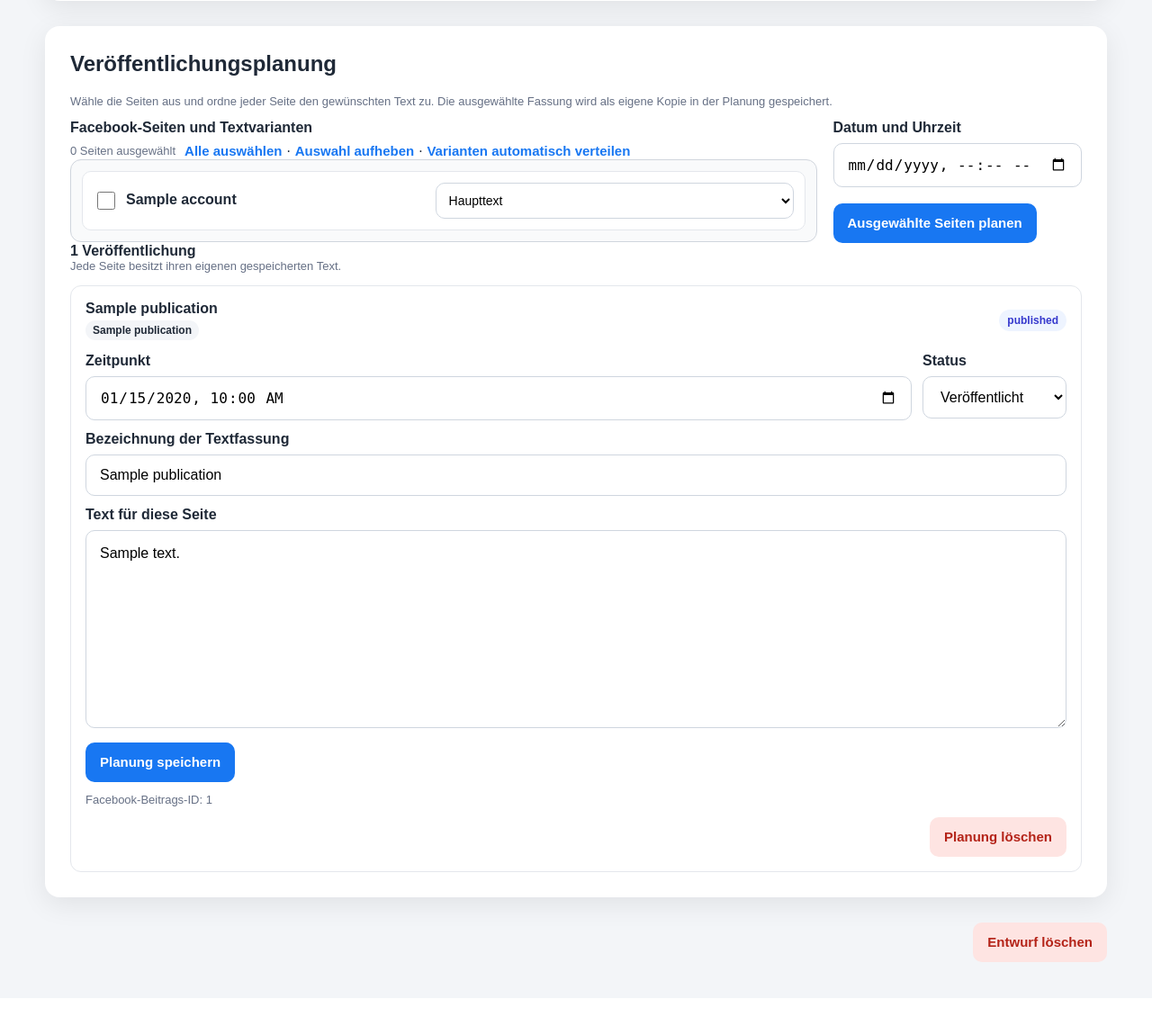
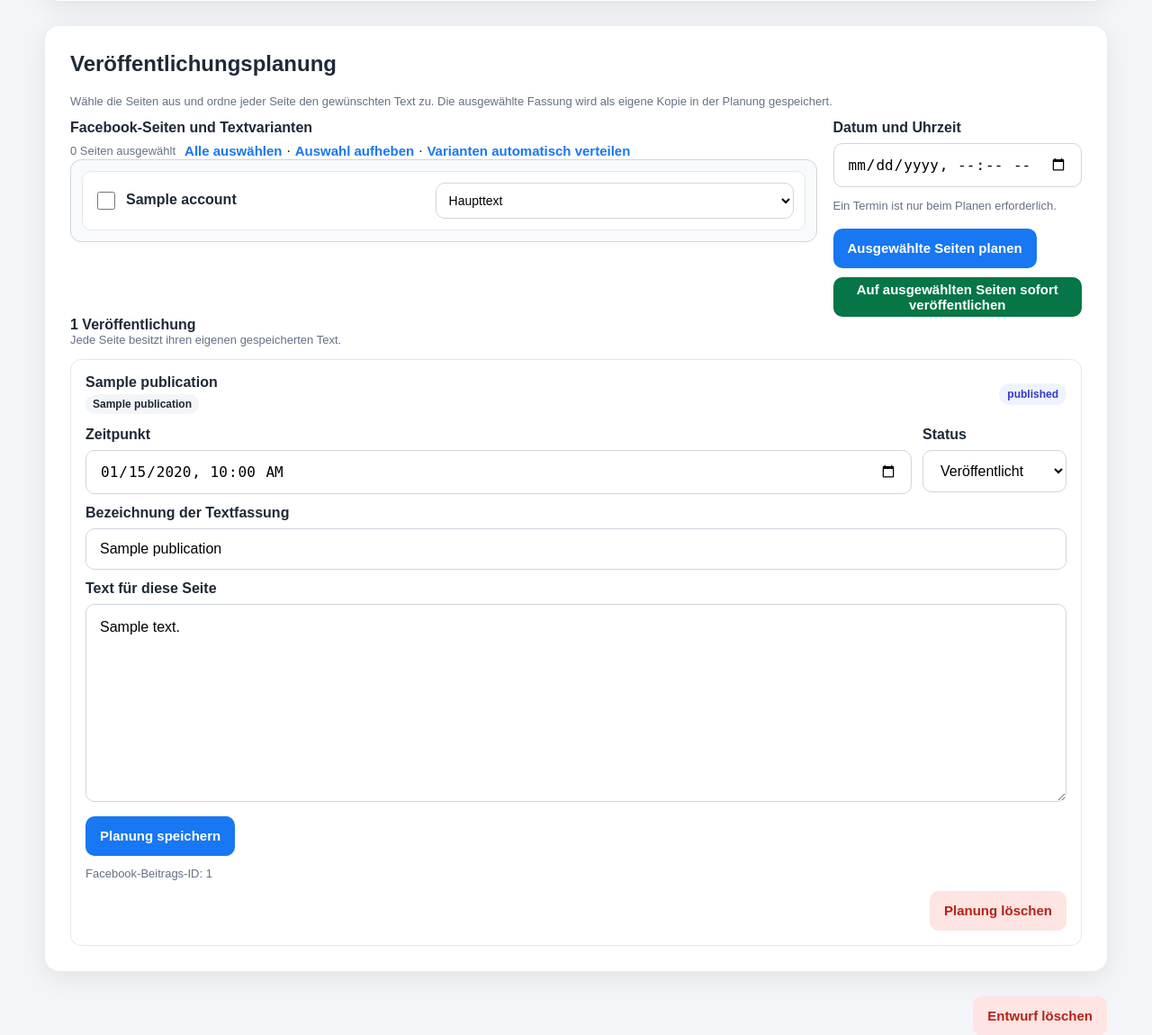
Before and after one commit to fb-bezirk-collab/facebook-seitenassistent, a Python web app: template templates/draft_edit.html in a window 1280 px wide. Shown: the part 1175-2325 px from the top of the page at 90% size. Before the commit the page ends 2244 px from the top, so only its background shows below. Run offline with Jinja, Linux system fonts and the light colour scheme; the template is opened without the code that fills it: most values are stand-ins (such as "Sample title", 1, 10 or a date in 2020); grey boxes marked "Sample" are stand-in pictures.

Commit message:
Add files via upload

```diff
--- a/templates/draft_edit.html
+++ b/templates/draft_edit.html
@@ -43,6 +43,7 @@
         .no-image, .empty-plan { padding: 18px; border-radius: 10px; background: #f9fafb; color: #667085; }
         .footer-card, .summary-bar { justify-content: space-between; }
         .save { color: #fff; background: #1877f2; }
+        .publish-selected-now { background: #067647; }
         .delete { color: #b42318; background: #fee4e2; }
         .link-button { min-height: auto; padding: 0; background: transparent; color: #1877f2; }
         .ai-panel { margin-top: 18px; padding: 18px; border: 1px solid #b7d7c7; border-radius: 12px; background: #f3fbf7; }
@@ -206,9 +207,17 @@
 
             <div>
                 <label for="publish_at">Datum und Uhrzeit</label>
-                <input type="datetime-local" id="publish_at" name="publish_at" required>
-                <div style="margin-top:18px">
-                    <button class="save" type="submit">Ausgewählte Seiten planen</button>
+                <input type="datetime-local" id="publish_at" name="publish_at">
+                <p class="small">Ein Termin ist nur beim Planen erforderlich.</p>
+                <div class="buttons" style="margin-top:18px">
+                    <button class="save" type="submit" name="action" value="plan">
+                        Ausgewählte Seiten planen
+                    </button>
+                    <button class="save publish-selected-now" type="submit"
+                            name="action" value="publish_now"
+                            onclick="return confirm('Den Beitrag jetzt sofort auf allen ausgewählten Seiten veröffentlichen?')">
+                        Auf ausgewählten Seiten sofort veröffentlichen
+                    </button>
                 </div>
             </div>
         </form>
@@ -443,6 +452,16 @@
         if (!selectedAccountCheckboxes().length) {
             event.preventDefault();
             alert('Bitte mindestens eine Facebook-Seite auswählen.');
+            return;
+        }
+
+        const action = event.submitter?.value || 'plan';
+        const publishAt = document.getElementById('publish_at');
+
+        if (action === 'plan' && !publishAt.value) {
+            event.preventDefault();
+            alert('Bitte für die Planung Datum und Uhrzeit auswählen.');
+            publishAt.focus();
         }
     });
 
```
